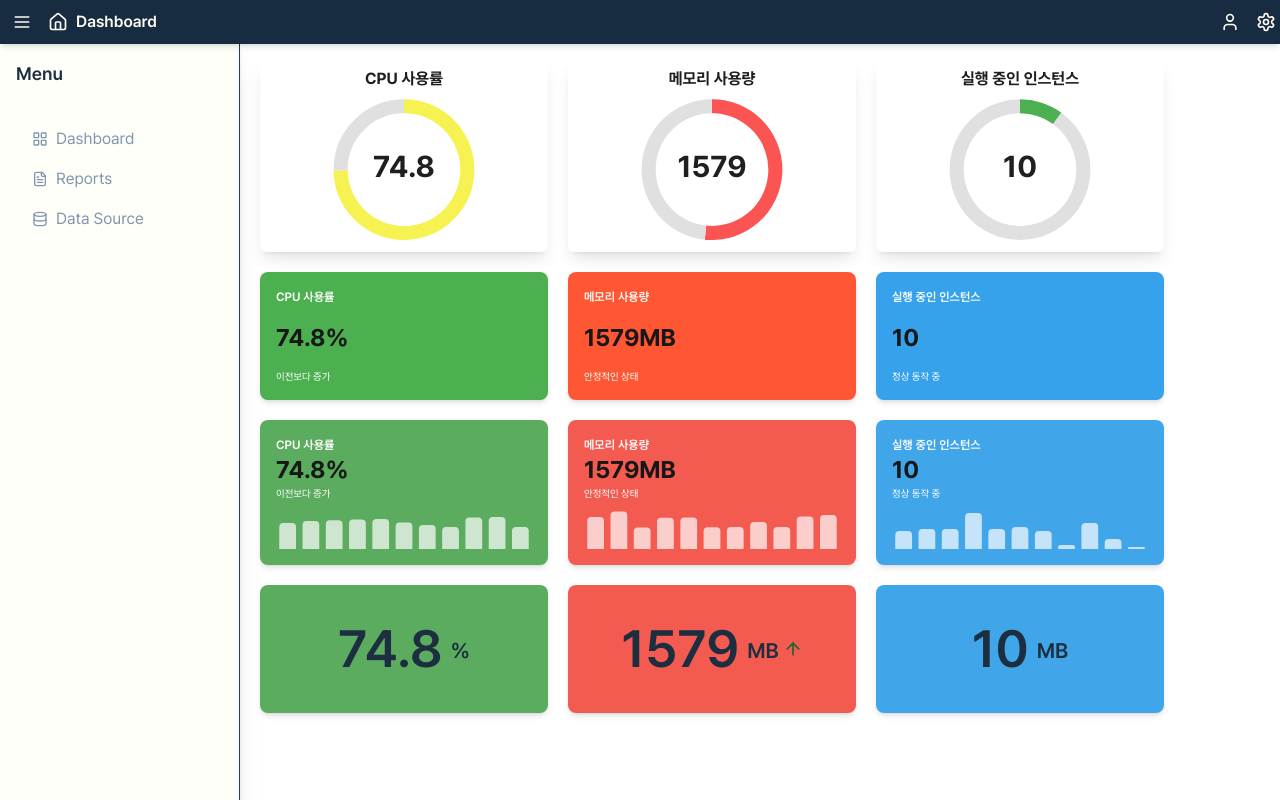
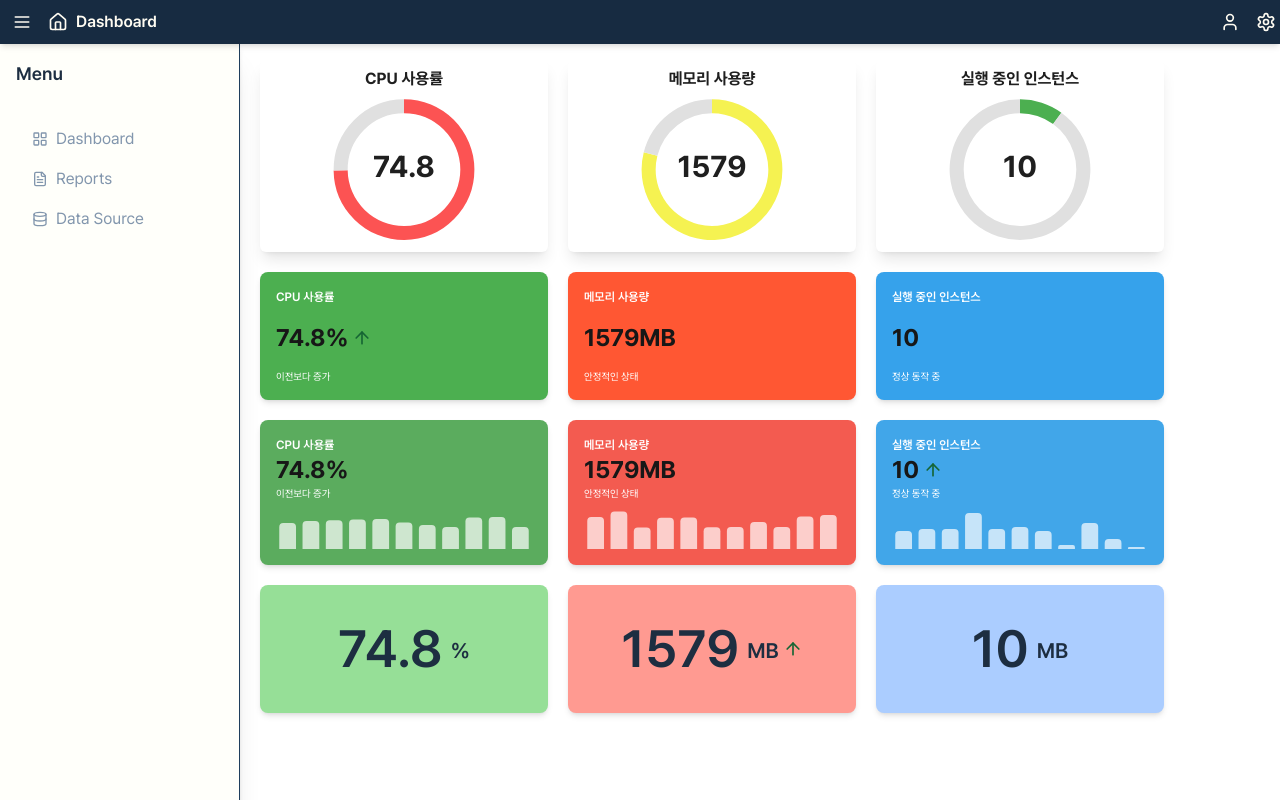
Before and after one commit to m0oMoo/monitoring_client, a Next.js app: page /dashboard5 in a window 1280 px wide. Built offline with nearby package versions, Linux system fonts and the light colour scheme.

Commit message:
feat: Update page.tsx

```diff
--- a/src/app/(monitoring)/dashboard5/page.tsx
+++ b/src/app/(monitoring)/dashboard5/page.tsx
@@ -9,9 +9,18 @@ const Dashboard5 = () => {
   return (
     <div className="mt-[40px] flex flex-col p-5 gap-5">
       <div className="flex gap-5">
-        <StatWidget label="CPU 사용률" value={74.8} color="#4CAF50" />
-        <StatWidget label="메모리 사용량" value={1579} color="#FF5733" />
-        <StatWidget label="실행 중인 인스턴스" value={10} color="#36A2EB" />
+        <StatWidget label="CPU 사용률" value={74.8} thresholds={[30, 50]} />
+        <StatWidget
+          label="메모리 사용량"
+          value={1579}
+          maxValue={2000}
+          thresholds={[1200, 1600]}
+        />
+        <StatWidget
+          label="실행 중인 인스턴스"
+          value={10}
+          thresholds={[15, 50]}
+        />
       </div>
       <div className="flex gap-5">
         <CardWidget
@@ -20,6 +29,7 @@ const Dashboard5 = () => {
           subText="이전보다 증가"
           changePercent={5.2}
           backgroundColor="#4CAF50"
+          arrowVisible={true}
         />
         <CardWidget
           title="메모리 사용량"
@@ -27,6 +37,7 @@ const Dashboard5 = () => {
           subText="안정적인 상태"
           changePercent={-3.1}
           backgroundColor="#FF5733"
+          arrowVisible={false}
         />
         <CardWidget
           title="실행 중인 인스턴스"
@@ -34,6 +45,7 @@ const Dashboard5 = () => {
           subText="정상 동작 중"
           changePercent={0}
           backgroundColor="#36A2EB"
+          arrowVisible={false}
         />
       </div>
       <div className="flex gap-5">
@@ -44,6 +56,7 @@ const Dashboard5 = () => {
           changePercent={5.2}
           chartData={[65, 70, 72, 74, 75, 66, 60, 55, 79, 80, 55]}
           backgroundColor="#5bac5e"
+          arrowVisible={false}
         />
         <CardWidgetWithBarChart
           title="메모리 사용량"
@@ -54,6 +67,7 @@ const Dashboard5 = () => {
             1600, 1880, 1070, 1565, 1579, 1090, 1100, 1355, 1100, 1620, 1700,
           ]}
           backgroundColor="#f35b50"
+          arrowVisible={false}
         />
         <CardWidgetWithBarChart
           title="실행 중인 인스턴스"
@@ -62,6 +76,7 @@ const Dashboard5 = () => {
           changePercent={0}
           chartData={[9, 10, 10, 18, 10, 11, 9, 2, 13, 5, 1, 10]}
           backgroundColor="#41a6e9"
+          arrowVisible={true}
         />
       </div>
       <div className="flex gap-5">
@@ -70,14 +85,14 @@ const Dashboard5 = () => {
           value="74.8"
           unit="%"
           changePercent={5.2}
-          backgroundColor="#5bac5e"
+          backgroundColor="#96df97"
         />
         <CardWidgetOnlyNumber
           title="메모리 사용량"
           value="1579"
           unit="MB"
           changePercent={-3.1}
-          backgroundColor="#f35b50"
+          backgroundColor="#ff9a91"
           arrowVisible={true}
         />
         <CardWidgetOnlyNumber
@@ -85,7 +100,7 @@ const Dashboard5 = () => {
           value="10"
           unit="MB"
           changePercent={11}
-          backgroundColor="#41a6e9"
+          backgroundColor="#abcdff"
         />
       </div>
     </div>
```
